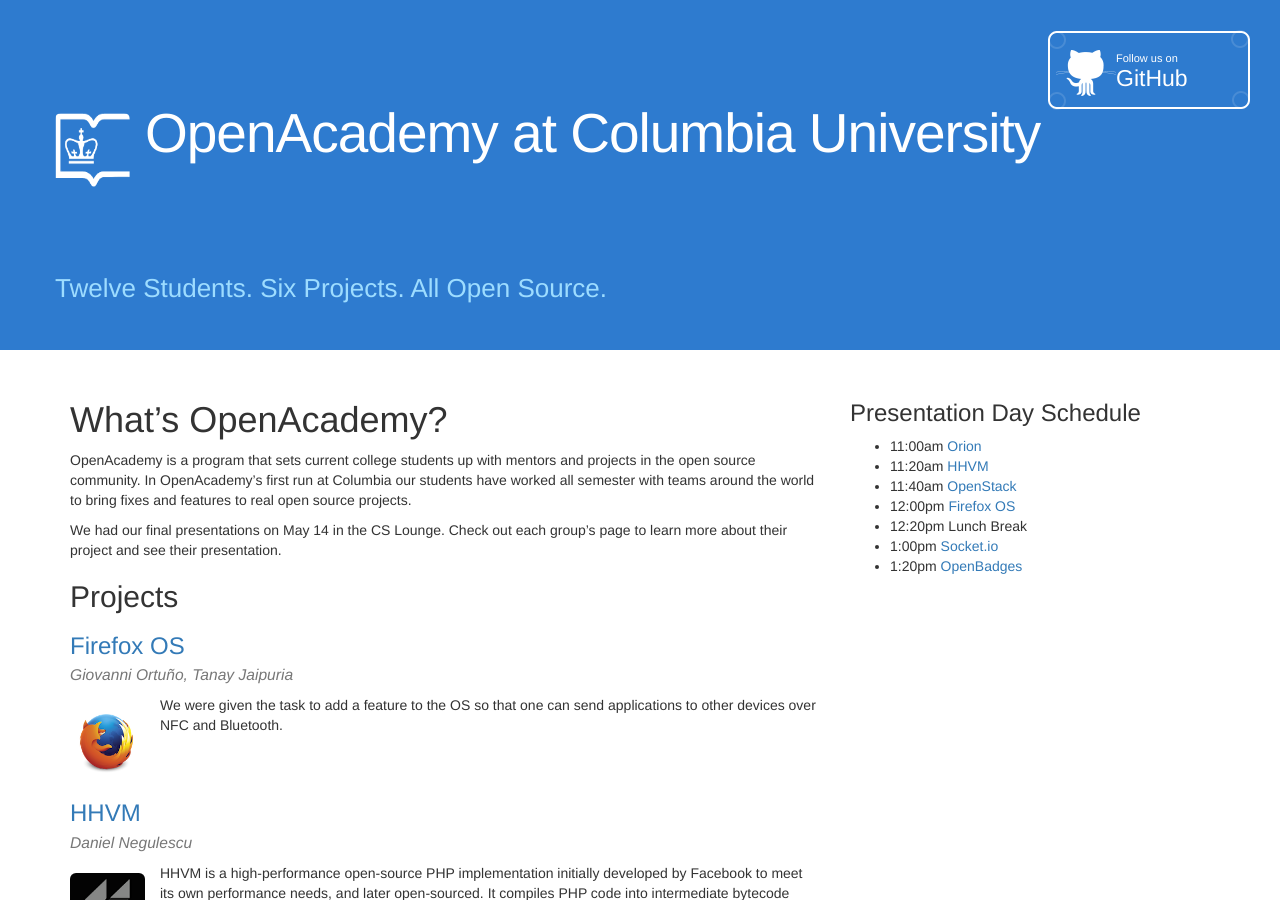
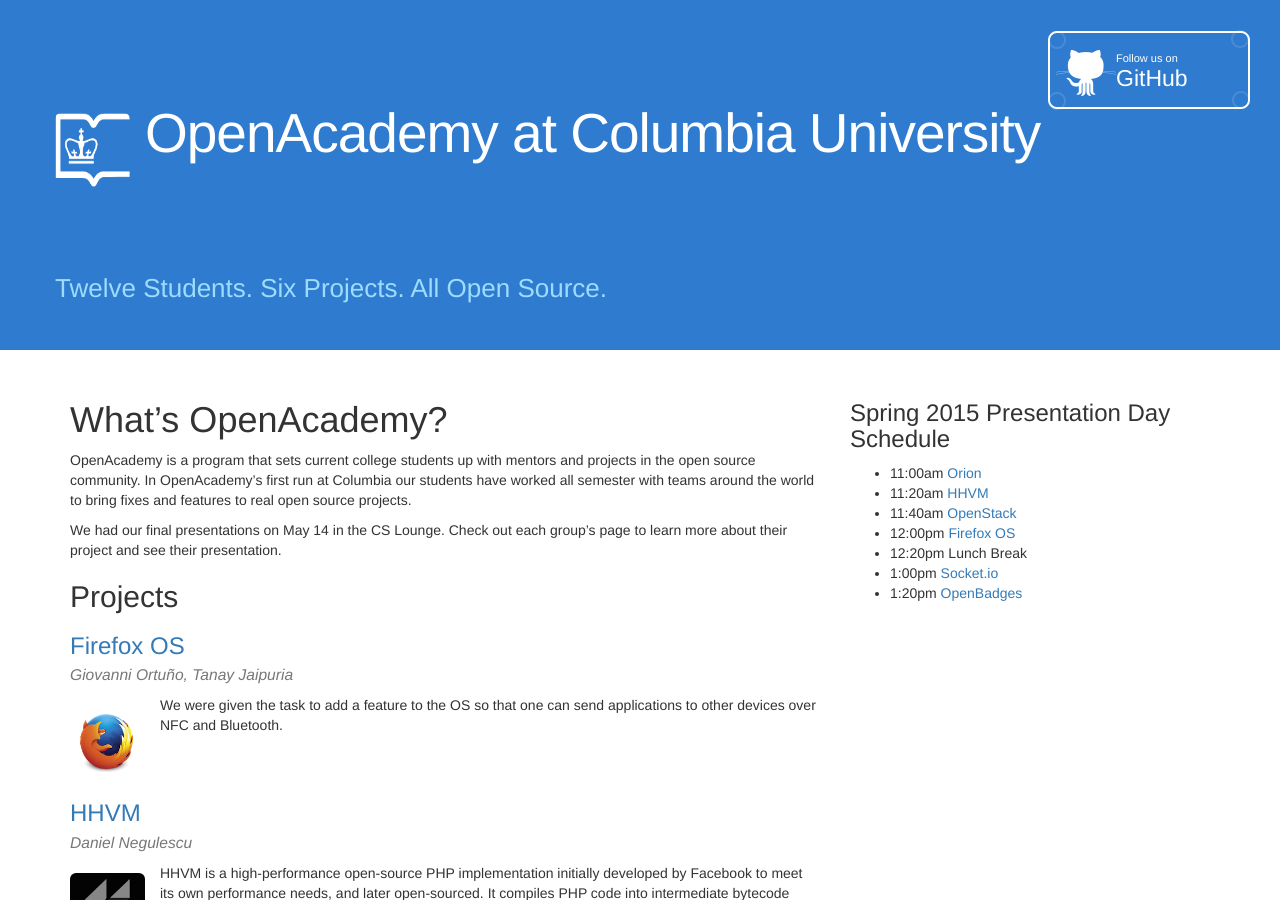
Before and after one commit to Columbia-OpenAcademy/Columbia-OpenAcademy.github.io, a Jekyll site: the page built from index.md, in a window 1280 px wide and 900 px high. Built offline with Jekyll 4.4.1, drawn with Linux system fonts in a browser that asks for light colours; nearby versions of some CDN libraries; Markdown is read by kramdown in place of the engine named in the settings.

Commit message:
change sidebar based on year

```diff
--- a/_includes/footer.html
+++ b/_includes/footer.html
@@ -1,6 +1,10 @@
       </div>
       <div class="col-md-4">
-        {% capture sidebar %}{% include sidebar.md %}{% endcapture %}
+        {% if page.url contains "/spring2014/" %}
+          {% capture sidebar %}{% include sidebar-spring2014.md %}{% endcapture %}
+        {% else %}
+          {% capture sidebar %}{% include sidebar-spring2015.md %}{% endcapture %}
+        {% endif %}
         {{ sidebar | markdownify }}
       </div>
   </body>
--- a/_includes/sidebar.md
+++ b/_includes/sidebar-spring2014.md
@@ -1,4 +1,4 @@
-### Presentation Day Schedule
+### Spring 2014 Presentation Day Schedule
 
  - 11:00am [Orion](http://columbia-openacademy.github.io/orion.html)
  - 11:20am [HHVM](http://columbia-openacademy.github.io/hhvm.html)
--- /dev/null
+++ b/_includes/sidebar-spring2015.md
@@ -0,0 +1,9 @@
+### Spring 2015 Presentation Day Schedule
+
+ - 11:00am [Orion](http://columbia-openacademy.github.io/orion.html)
+ - 11:20am [HHVM](http://columbia-openacademy.github.io/hhvm.html)
+ - 11:40am [OpenStack](http://columbia-openacademy.github.io/openstack.html)
+ - 12:00pm [Firefox OS](http://columbia-openacademy.github.io/firefoxOS.html)
+ - 12:20pm Lunch Break
+ - 1:00pm [Socket.io](http://columbia-openacademy.github.io/socketio.html)
+ - 1:20pm [OpenBadges](http://columbia-openacademy.github.io/openbadges.html)
```
